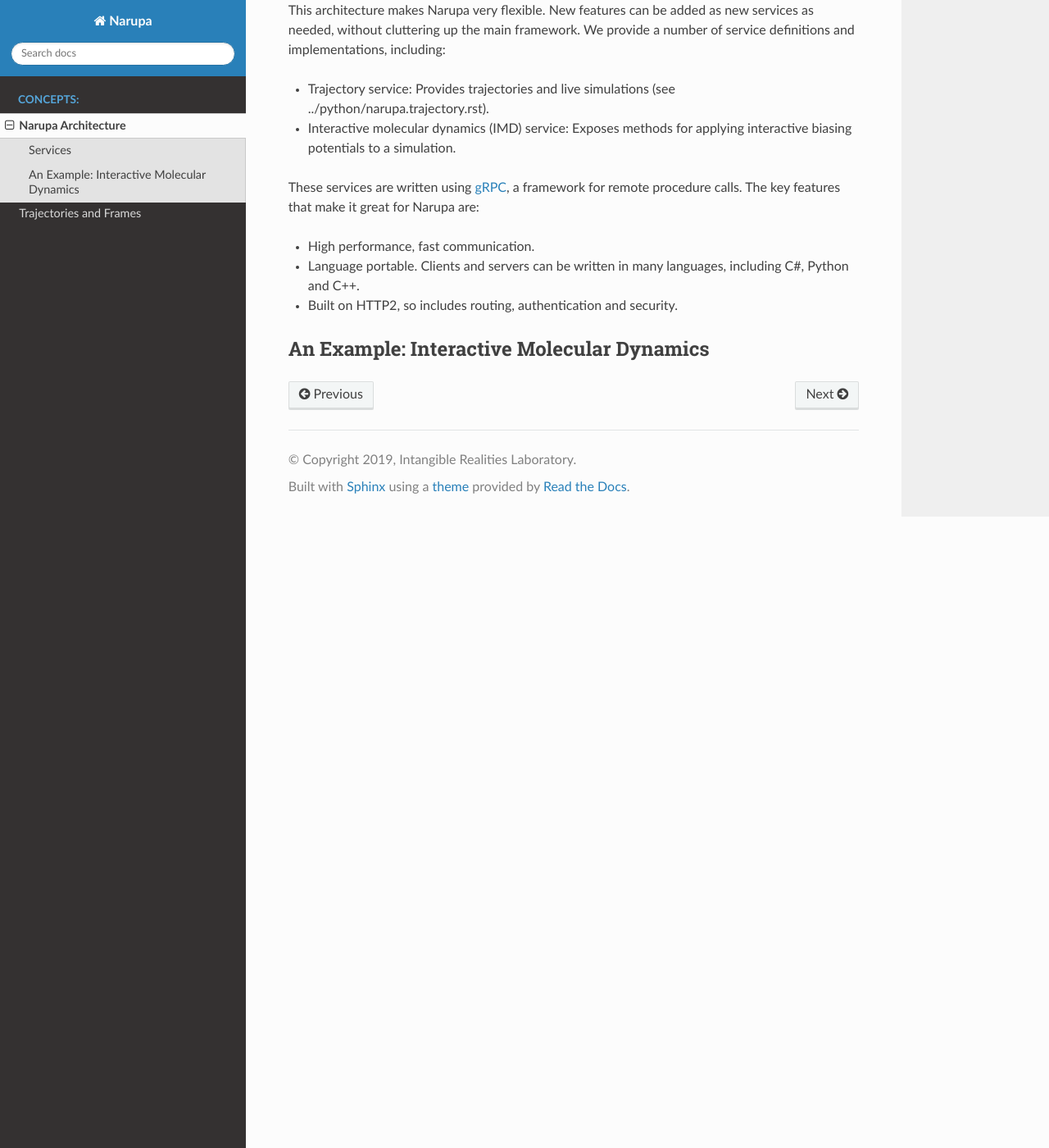
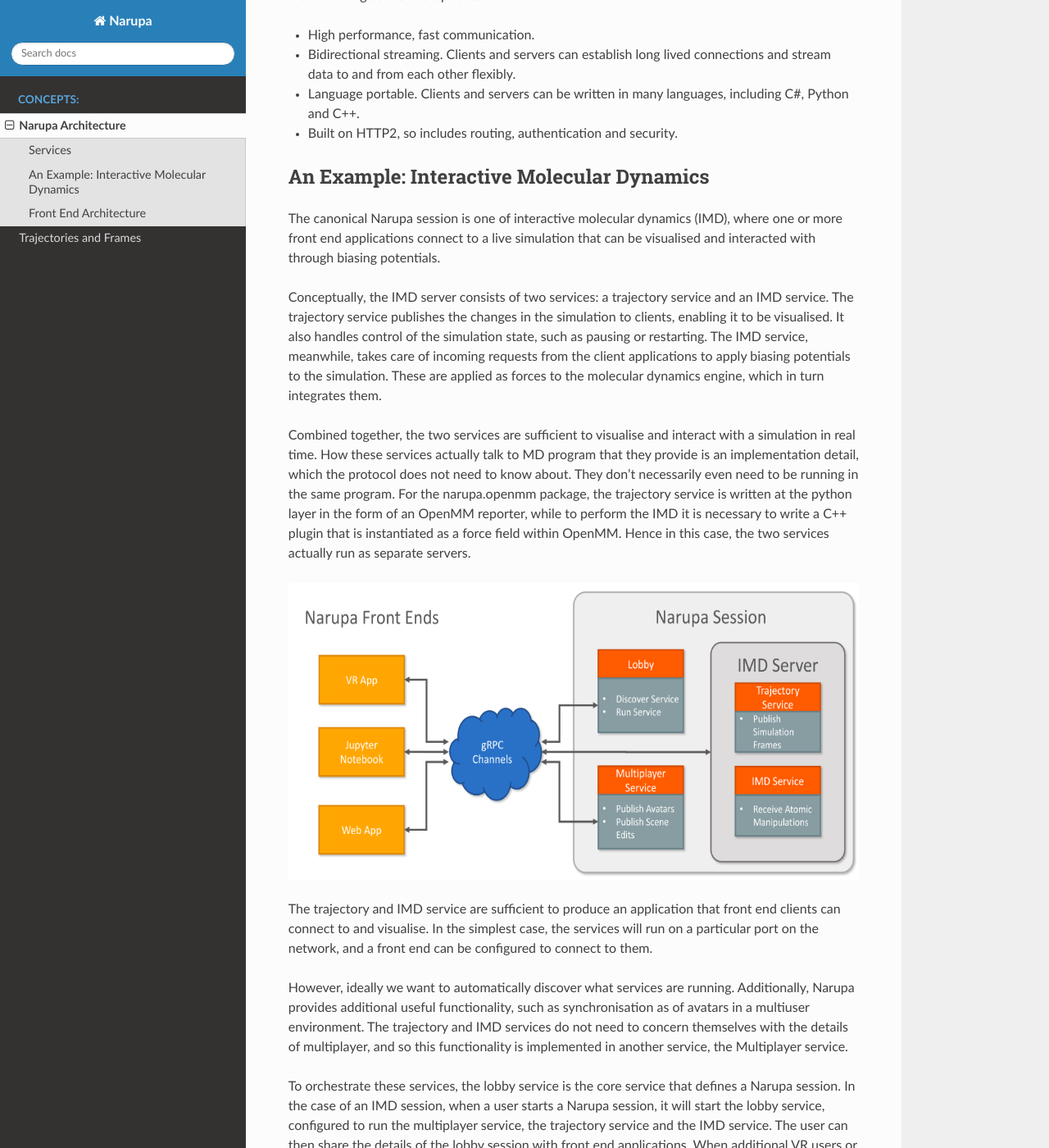
Before and after one commit to IRL2/nanover-docs, a Sphinx documentation site: the page built from source/architecture.rst, in a window 1280 px wide and 1400 px high, scrolled down 1744 px. Shown: the whole window at 82% size. Built offline with Sphinx 7.4.7 and the Read the Docs theme 2.0.0, drawn with Linux system fonts in a browser that asks for light colours; pages that are not in the unit, such as notebooks, are missing from menus; some of the changed text lies outside the part shown.

Commit message:
update images.

```diff
--- a/source/architecture.rst
+++ b/source/architecture.rst
@@ -9,8 +9,8 @@
 over the network between the client and server. This means that the server can be running on your desktop, a cluster behind a firewall or on a cloud service,
 while multiple frontend applications can connect simultaneously, such as a VR app, smartphone app, or a Jupyter notebook.
 
-.. image:: assets/narupa_client_server.png
-    :height: 2250px
+.. image:: assets/architecture/narupa_2019_client_server.png
+    :height: 1578px
     :width: 4000px
     :scale: 20%
     :alt: The high-level client server model of Narupa.
@@ -21,32 +21,94 @@
 
 While the client/server model is useful, implementing monolothic client/server applications is not ideal, as it limits the
 customisability and extensibility of the framework. Instead, in Narupa we have adopted a microservices architecture, in which
-many modular services communicate, the sum of which produces an application.
+many modular services communicate.
 
-.. image:: assets/narupa_2019_microservices.png
-    :height: 2250px
+.. image:: assets/architecture/narupa_2019_microservices.png
+    :height: 1875px
     :width: 4000px
     :scale: 20%
-    :alt: The high-level client server model of Narupa.
+    :alt: Narupa microservices architecture.
 
 .. note::  The session orchestration via a lobby remains to be implemented, but is recorded here to outline the expected architecture.
 
-A Narupa session represents a collection of these services running together to produce an application experience. Every
-session consists of a lobby, which is the entry point to a session. Client applications can join the lobby, discover what services are available
+A Narupa session represents a collection of these services running together to
+produce an application experience.
+Every session consists of a lobby, which is the entry point to a session.
+Client applications can join the lobby, discover what services are available
 or running, and join them.
 
-This architecture makes Narupa very flexible. New features can be added as new services as needed, without cluttering up the main framework. We
-provide a number of service definitions and implementations, including:
+This architecture makes Narupa very flexible.
+New features can be added as new services as needed, without cluttering up
+the main framework.
+We provide a number of service definitions and implementations, including:
 
-* Trajectory service: Provides trajectories and live simulations (see :doc:`../python/narupa.trajectory.rst`).
+* :doc:`narupa.trajectory <../python/narupa.trajectory>`: Provides trajectories and live simulations.
 * Interactive molecular dynamics (IMD) service: Exposes methods for applying interactive biasing potentials to a simulation.
 
 These services are written using `gRPC <https://grpc.io/>`_, a framework for remote procedure calls.
 The key features that make it great for Narupa are:
 
 * High performance, fast communication.
+* Bidirectional streaming. Clients and servers can establish long lived connections and stream data to and from each other flexibly.
 * Language portable. Clients and servers can be written in many languages, including C#, Python and C++.
 * Built on HTTP2, so includes routing, authentication and security.
 
 An Example: Interactive Molecular Dynamics
 ################################################
+
+The canonical Narupa session is one of interactive molecular dynamics (IMD), where one or more front end applications
+connect to a live simulation that can be visualised and interacted with through biasing potentials.
+
+Conceptually, the IMD server consists of two services: a trajectory service and an IMD service. The trajectory
+service publishes the changes in the simulation to clients, enabling it to be visualised. It also handles
+control of the simulation state, such as pausing or restarting.
+The IMD service, meanwhile, takes care of incoming requests from the client applications to apply biasing potentials
+to the simulation. These are applied as forces to the molecular dynamics engine, which in turn integrates them.
+
+Combined together, the two services are sufficient to visualise and interact with a simulation in real time.
+How these services actually talk to MD program that they provide is an implementation detail,
+which the protocol does not need to know about.
+They don't necessarily even need to be running in the same program. For the narupa.openmm package, the trajectory
+service is written at the python layer in the form of an OpenMM reporter, while to perform the IMD it is necessary
+to write a C++ plugin that is instantiated as a force field within OpenMM. Hence in this case, the two services actually
+run as separate servers.
+
+.. image:: assets/architecture/narupa_2019_imd_server.png
+    :height: 1809px
+    :width: 4000px
+    :scale: 20%
+    :alt: Narupa interactive molecular dynamics architecture.
+
+The trajectory and IMD service are sufficient to produce an application that front end clients
+can connect to and visualise.
+In the simplest case, the services will run on a particular port on the network,
+and a front end can be configured to connect to them.
+
+However, ideally we want to automatically discover what services are running. Additionally,
+Narupa provides additional useful functionality,
+such as synchronisation as of avatars in a multiuser environment.
+The trajectory and IMD services do not need to concern themselves
+with the details of multiplayer,
+and so this functionality is implemented in another service, the Multiplayer service.
+
+To orchestrate these services, the lobby service is the core service that defines a Narupa session.
+In the case of an IMD session, when a user starts a Narupa session, it will start
+the lobby service, configured to run the multiplayer service, the trajectory service and the IMD service.
+The user can then share the details of the lobby session with front end applications.
+When additional VR users or other front ends connect to the lobby, they can query what else is running and
+then proceed to join the other services that are running as appropriate.
+
+Front End Architecture
+################################################
+
+As the server side is modular, so too is the front end. For the VR front end, NarupaXR,
+there are modules for handling the communication with each service,
+which in turn are used to produce application modules that simplify the development of different
+VR applications. For example, there are modules for handling trajectories and simulations, modules
+for performing multiplayer synchronisation, and of course modules for rendering molecular structures.
+
+.. image:: assets/architecture/narupa_2019_imd_frontend.png
+    :height: 1793px
+    :width: 4000px
+    :scale: 20%
+    :alt: Narupa interactive molecular dynamics front end example architecture.
```
Also changed, not shown: source/assets/architecture/narupa_2019_client_server.png (added), source/assets/architecture/narupa_2019_imd_frontend.png (added), source/assets/architecture/narupa_2019_imd_server.png (added), source/assets/architecture/narupa_2019_microservices.png (added), source/assets/narupa_2019_imd_server.png (deleted), source/assets/narupa_2019_microservices.png (deleted), source/assets/narupa_client_server.png (deleted).
